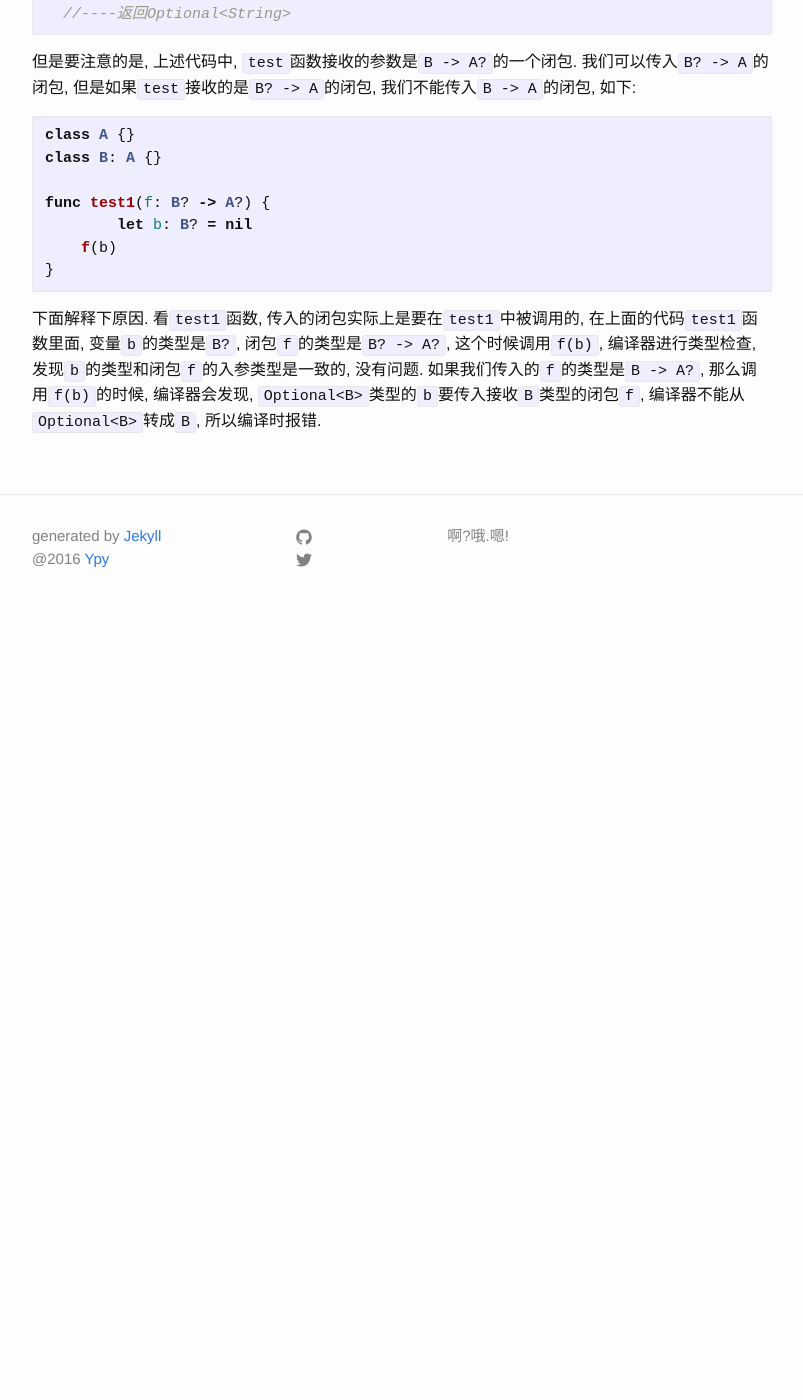
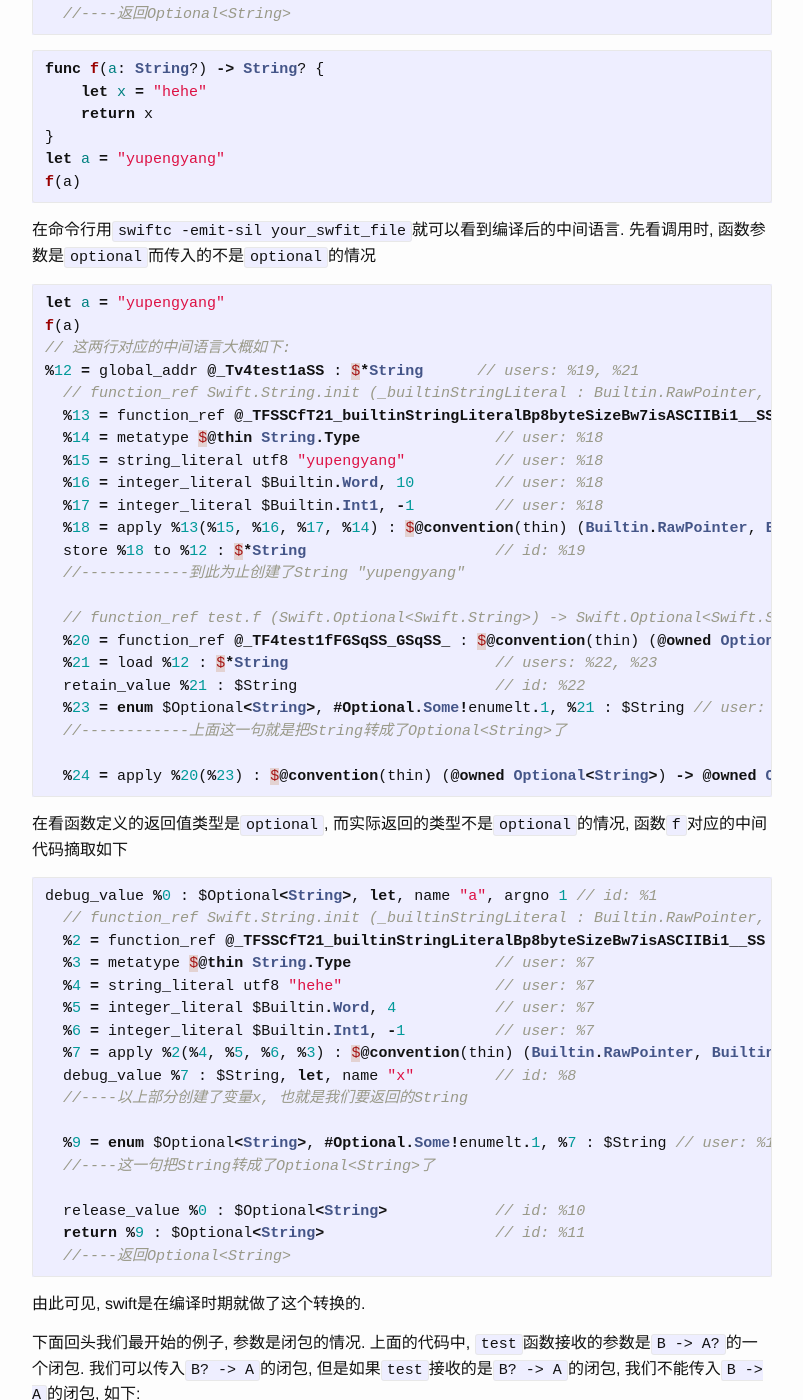
Before and after one commit to yanni-fe/yupengyang.github.io, a Jekyll site: the page built from _posts/2016-03-27-Swift-Optional-with-Function.md, in a window 1280 px wide and 1400 px high, scrolled down 2541 px. Shown: the whole window, without its empty margins (238-1041 px from the left). Built offline with Jekyll 4.4.1, drawn with Linux system fonts in a browser that asks for light colours; before the commit the page ends 3171 px from its top, so only the background shows below that.

Commit message:
update article

````diff
--- a/_posts/2016-03-27-Swift-Optional-with-Function.md
+++ b/_posts/2016-03-27-Swift-Optional-with-Function.md
@@ -115,7 +115,67 @@ debug_value %0 : $Optional<String>, let, name "a", argno 1 // id: %1
   //----返回Optional<String>
 ```
 
-但是要注意的是, 上述代码中, `test`函数接收的参数是`B -> A?`的一个闭包. 我们可以传入`B? -> A`的闭包, 但是如果`test`接收的是`B? -> A`的闭包, 我们不能传入`B -> A`的闭包, 如下:
+``` swift
+func f(a: String?) -> String? {
+    let x = "hehe"
+    return x
+}
+let a = "yupengyang"
+f(a)
+```
+
+在命令行用`swiftc -emit-sil your_swfit_file`就可以看到编译后的中间语言. 先看调用时, 函数参数是`optional`而传入的不是`optional`的情况
+
+```swift
+let a = "yupengyang"
+f(a)
+// 这两行对应的中间语言大概如下:
+%12 = global_addr @_Tv4test1aSS : $*String      // users: %19, %21
+  // function_ref Swift.String.init (_builtinStringLiteral : Builtin.RawPointer, byteSize : Builtin.Word, isASCII : Builtin.Int1) -> Swift.String
+  %13 = function_ref @_TFSSCfT21_builtinStringLiteralBp8byteSizeBw7isASCIIBi1__SS : $@convention(thin) (Builtin.RawPointer, Builtin.Word, Builtin.Int1, @thin String.Type) -> @owned String // user: %18
+  %14 = metatype $@thin String.Type               // user: %18
+  %15 = string_literal utf8 "yupengyang"          // user: %18
+  %16 = integer_literal $Builtin.Word, 10         // user: %18
+  %17 = integer_literal $Builtin.Int1, -1         // user: %18
+  %18 = apply %13(%15, %16, %17, %14) : $@convention(thin) (Builtin.RawPointer, Builtin.Word, Builtin.Int1, @thin String.Type) -> @owned String // user: %19
+  store %18 to %12 : $*String                     // id: %19
+  //------------到此为止创建了String "yupengyang"
+
+  // function_ref test.f (Swift.Optional<Swift.String>) -> Swift.Optional<Swift.String>
+  %20 = function_ref @_TF4test1fFGSqSS_GSqSS_ : $@convention(thin) (@owned Optional<String>) -> @owned Optional<String> // user: %24
+  %21 = load %12 : $*String                       // users: %22, %23
+  retain_value %21 : $String                      // id: %22
+  %23 = enum $Optional<String>, #Optional.Some!enumelt.1, %21 : $String // user: %24
+  //------------上面这一句就是把String转成了Optional<String>了
+
+  %24 = apply %20(%23) : $@convention(thin) (@owned Optional<String>) -> @owned Optional<String> // user: %25
+```
+
+在看函数定义的返回值类型是`optional`, 而实际返回的类型不是`optional`的情况, 函数`f`对应的中间代码摘取如下
+
+``` swift
+debug_value %0 : $Optional<String>, let, name "a", argno 1 // id: %1
+  // function_ref Swift.String.init (_builtinStringLiteral : Builtin.RawPointer, byteSize : Builtin.Word, isASCII : Builtin.Int1) -> Swift.String
+  %2 = function_ref @_TFSSCfT21_builtinStringLiteralBp8byteSizeBw7isASCIIBi1__SS : $@convention(thin) (Builtin.RawPointer, Builtin.Word, Builtin.Int1, @thin String.Type) -> @owned String // user: %7
+  %3 = metatype $@thin String.Type                // user: %7
+  %4 = string_literal utf8 "hehe"                 // user: %7
+  %5 = integer_literal $Builtin.Word, 4           // user: %7
+  %6 = integer_literal $Builtin.Int1, -1          // user: %7
+  %7 = apply %2(%4, %5, %6, %3) : $@convention(thin) (Builtin.RawPointer, Builtin.Word, Builtin.Int1, @thin String.Type) -> @owned String // users: %8, %9
+  debug_value %7 : $String, let, name "x"         // id: %8
+  //----以上部分创建了变量x, 也就是我们要返回的String
+
+  %9 = enum $Optional<String>, #Optional.Some!enumelt.1, %7 : $String // user: %11
+  //----这一句把String转成了Optional<String>了
+
+  release_value %0 : $Optional<String>            // id: %10
+  return %9 : $Optional<String>                   // id: %11
+  //----返回Optional<String>
+```
+
+由此可见, swift是在编译时期就做了这个转换的.
+
+下面回头我们最开始的例子, 参数是闭包的情况. 上面的代码中, `test`函数接收的参数是`B -> A?`的一个闭包. 我们可以传入`B? -> A`的闭包, 但是如果`test`接收的是`B? -> A`的闭包, 我们不能传入`B -> A`的闭包, 如下:
 
 ``` swift
 class A {}
````
